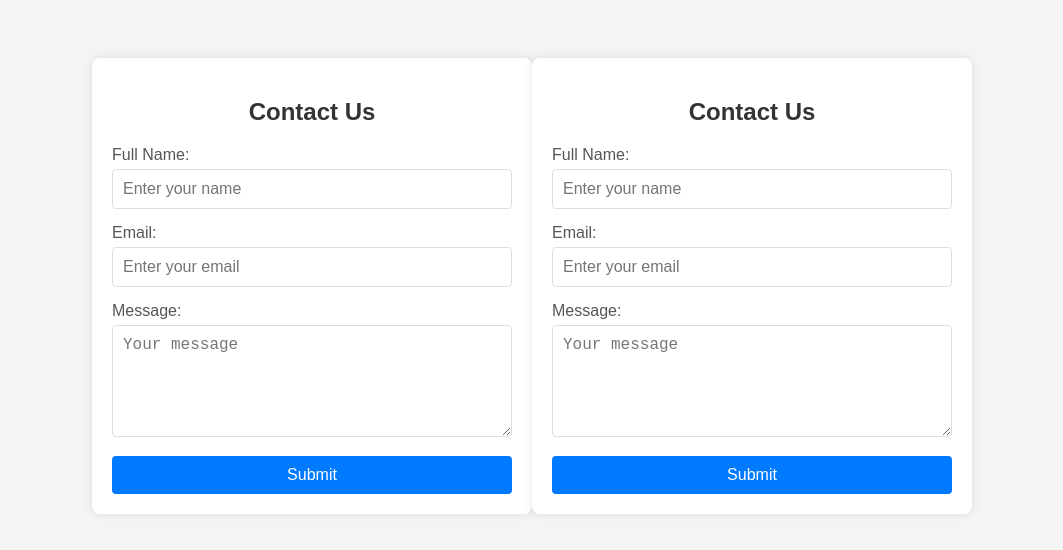
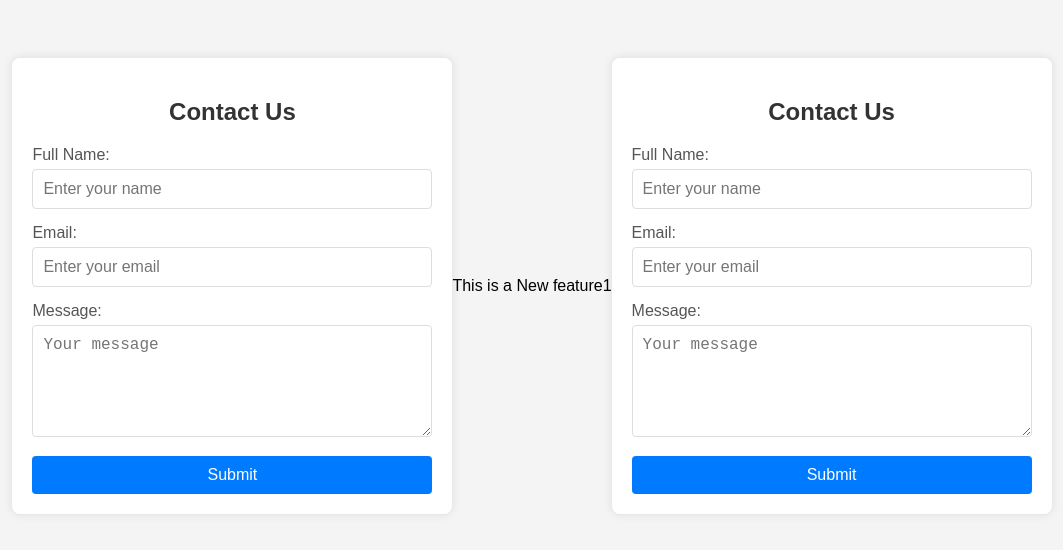
Before and after one commit to jynish102/Localrepo, a plain HTML site: page index.html in a window 1280 px wide. Shown: the part 114-664 px from the top of the page, without its empty margins (108-1171 px from the left). Drawn offline with Linux system fonts and the light colour scheme.

Commit message:
Add New Feature

```diff
--- a/index.html
+++ b/index.html
@@ -32,6 +32,9 @@
         </form>
     </div>
 </body>
+
+
+<p>This is a New feature1</p>
 </html>
 </head>
 <body>
```
Also changed, not shown: 1 other file.
